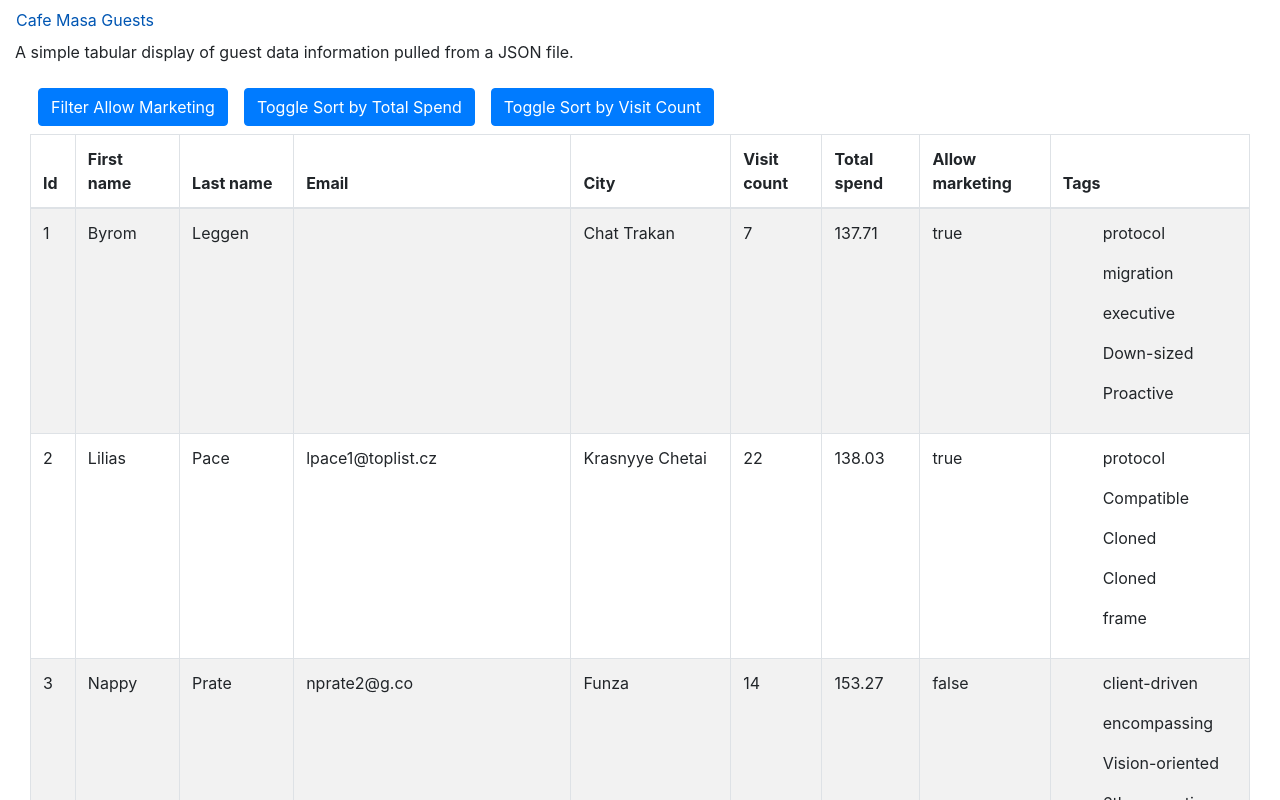
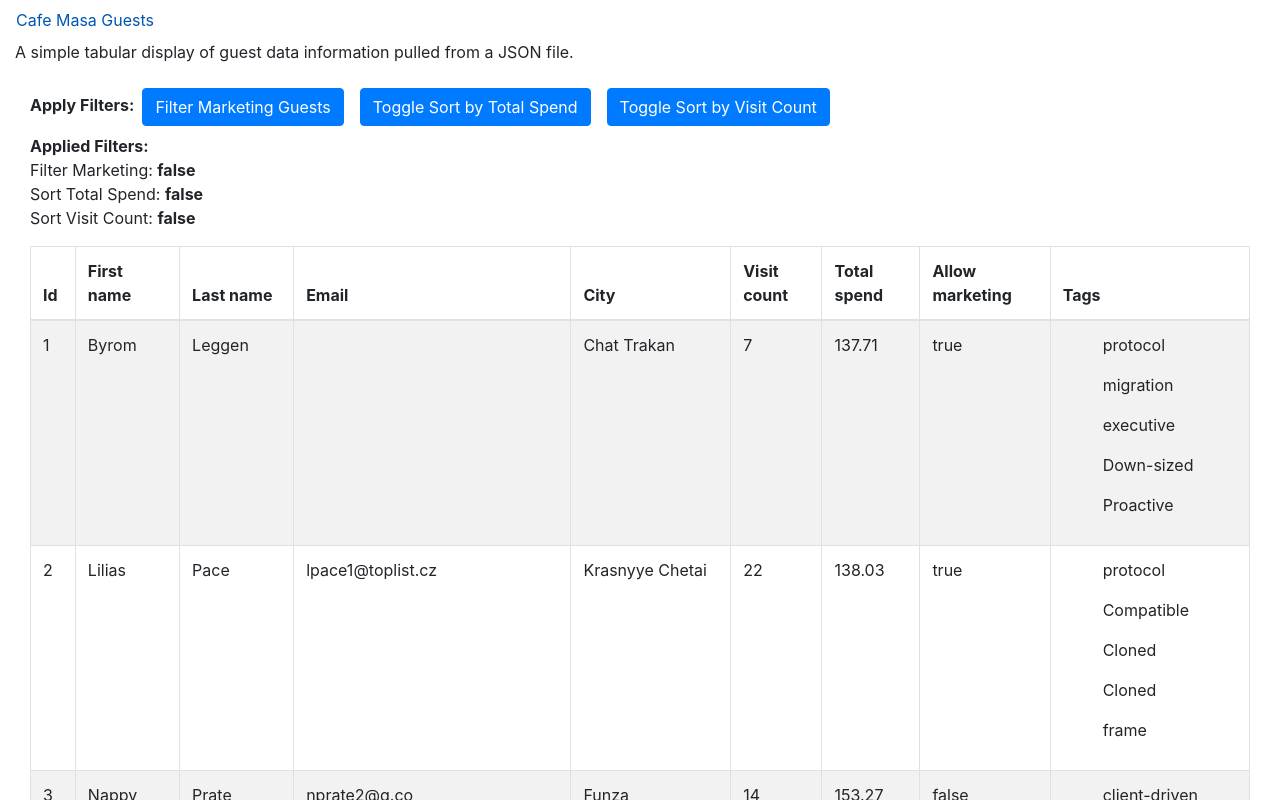
Before and after one commit to VasiliiSikora/cafe-masa, a React (Create React App) app: page / in a window 1280 px wide. Shown: the top 800 px of the page. Built offline with nearby package versions, Linux system fonts and the light colour scheme.

Commit message:
Added a basic paragraph display to show currently applied filters. Code and documentation cleanup, added a proper README file.

```diff
--- a/src/App.js
+++ b/src/App.js
@@ -7,6 +7,11 @@ import './App.css';
 import 'bootstrap/dist/css/bootstrap.css';
 import {Container} from "react-bootstrap";
 
+/**
+ * Definition of the application. As the application is only a single page, no react Routers or frameworks such as
+ * redux has been used.
+ * @returns {*} The rendered application.
+ */
 function App() {
   return (
     <div className="App">
--- a/src/components/guests_table/GuestsTable.js
+++ b/src/components/guests_table/GuestsTable.js
@@ -8,6 +8,8 @@ import GuestDataJson from '../../content/Guests'
 
 /**
  * Renders the information in the Guests table from the JSON information.
+ * Also defines filtering and sorting functions.
+ * As much as possible, data has been ingested automatically using private functions.
  */
 export default class GuestsTable extends Component {
 
@@ -16,7 +18,7 @@ export default class GuestsTable extends Component {
         this.state = {
             // The raw JSON data from the JSON Guests file.
             guestRawData: GuestDataJson,
-            // An array of Guest objects converted from the JSON data for populating the table.
+            // An array of Guest objects converted from the JSON data for filtering/sorting.
             guestTableData: [],
             filterMarketing: false,
             sortTotalCount: false,
@@ -42,7 +44,8 @@ export default class GuestsTable extends Component {
 
     /**
      * Renders the table headings from the values in the JSON metadata section.
-     * This means that if the JSON data changes, the entire table will change as needed.
+     * This means that if the JSON data changes, the table will as well (however additional fields will have to be
+     * populated by adding them to the Guest.js object and rendering them in renderTableData).
      * This is based off the assumption that this metadata provides each field in the data 1 to 1.
      * @returns {*} The render of table headings as ingested from table headers.
      * @private
@@ -77,10 +80,9 @@ export default class GuestsTable extends Component {
         let displayData = this.state.guestTableData;
 
         if(this.state.filterMarketing) {
-            displayData =
-                this.state.guestTableData.filter(guests => guests.allowMarketing === "true");
+            displayData = this.state.guestTableData.filter(guests => guests.allowMarketing === "true");
         }
-        // Sort Total spend or visit count to show the highest at the top of the table.
+        // Sort Total spend or visit count to show the highest at the top of the table (descending).
         if(this.state.sortTotalCount) {
             displayData.sort((a, b) => (a.visitCount < b.visitCount) ? 1 : -1);
         } else if(this.state.sortTotalSpend) {
@@ -110,13 +112,15 @@ export default class GuestsTable extends Component {
         )
     }
 
+    // Render the table itself and filtering/sorting buttons.
     render() {
-        this._renderTableHeaders()
         return (
             <Container fluid={true} align={"left"}>
+                <div className={"button-filters"}>
+                    <b>Apply Filters:</b>
                     <Button onClick={() => this.setState(prevState => ({
                         filterMarketing: !prevState.filterMarketing}))}>
-                    Filter Allow Marketing
+                        Filter Marketing Guests
                     </Button>
                     <Button onClick={() => this.setState(prevState => ({
                         sortTotalSpend: !prevState.sortTotalSpend}))}>
@@ -126,6 +130,15 @@ export default class GuestsTable extends Component {
                         sortTotalCount: !prevState.sortTotalCount}))}>
                         Toggle Sort by Visit Count
                     </Button>
+                </div>
+                <div>
+                    <b>Applied Filters: </b>
+                    <p>
+                        Filter Marketing: <b>{this.state.filterMarketing.toString()}</b> <br/>
+                        Sort Total Spend: <b>{this.state.sortTotalSpend.toString()}</b><br/>
+                        Sort Visit Count: <b>{this.state.sortTotalCount.toString()}</b>
+                    </p>
+                </div>
             <Table striped responsive bordered>
                 {this._renderTableHeaders()}
                 {this._renderTableData()}
--- a/src/components/header/Header.js
+++ b/src/components/header/Header.js
@@ -4,7 +4,7 @@ import 'bootstrap/dist/css/bootstrap.css';
 
 /**
  * A simple header displayed at the top of the site.
- * As we only have a single page with one table, this just displays one option as 'Home'.
+ * As we only have a single page with one table, this just displays the name of the site.
  */
 export default class Header extends Component {
     render() {
```
Also changed, not shown: 1 other file (tests, documents, lock files or other folders). Lines whose indentation alone changed are shown as unchanged.
